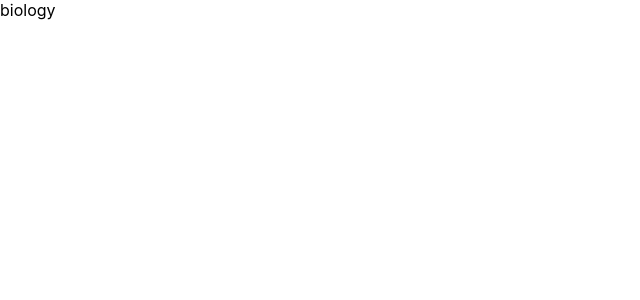
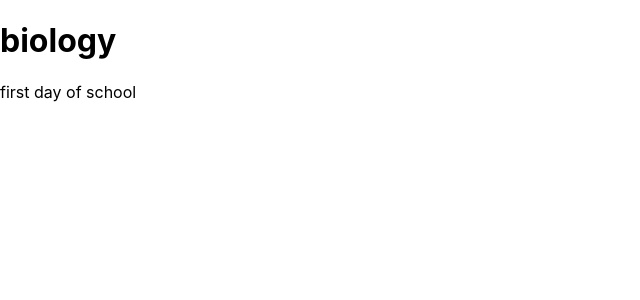
Before and after one commit to ericcnguyen04/semester-1, a React (Create React App) app: page /biology in a window 1280 px wide. Shown: the top 300 px of the page, without its empty margins (0-640 px from the left). Built offline with nearby package versions, Linux system fonts and the light colour scheme.

Commit message:
first day

```diff
--- a/src/Components/Biology.jsx
+++ b/src/Components/Biology.jsx
@@ -1,7 +1,12 @@
 export default function Biology () {
     return (
         <div>
-            biology
+            <h1>
+                biology
+            </h1>
+            <div>
+                first day of school
+            </div>
         </div>
     )
 }
```
